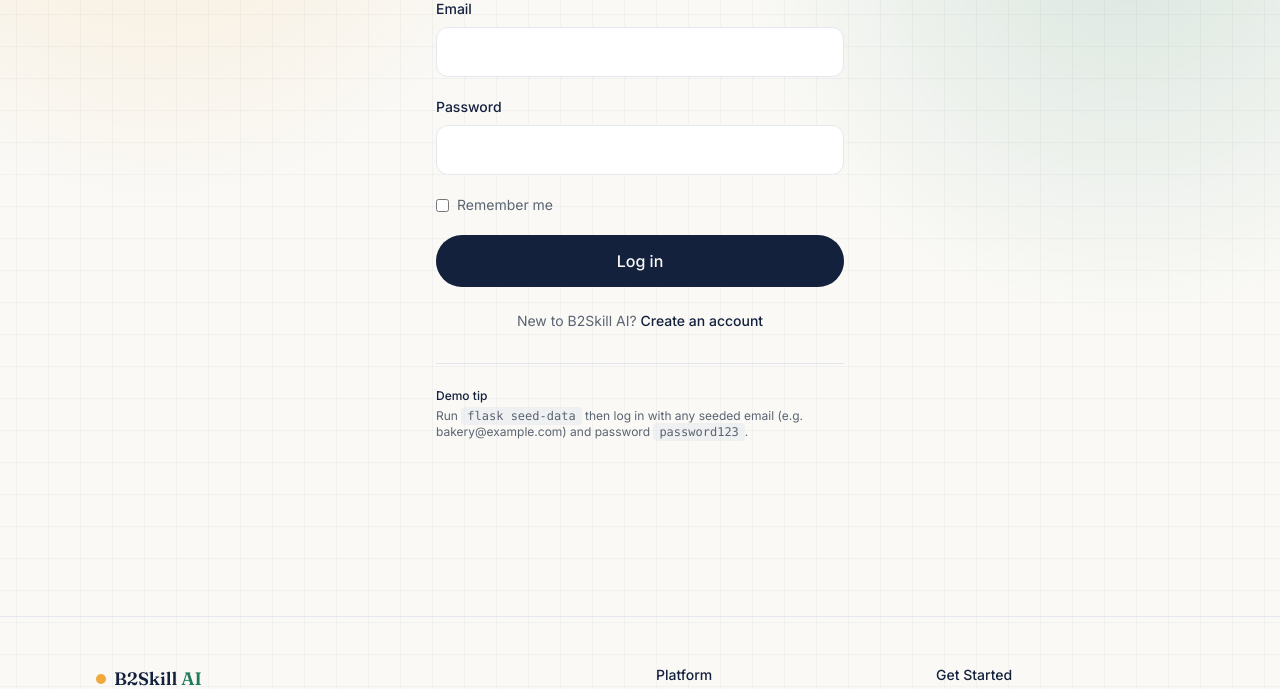
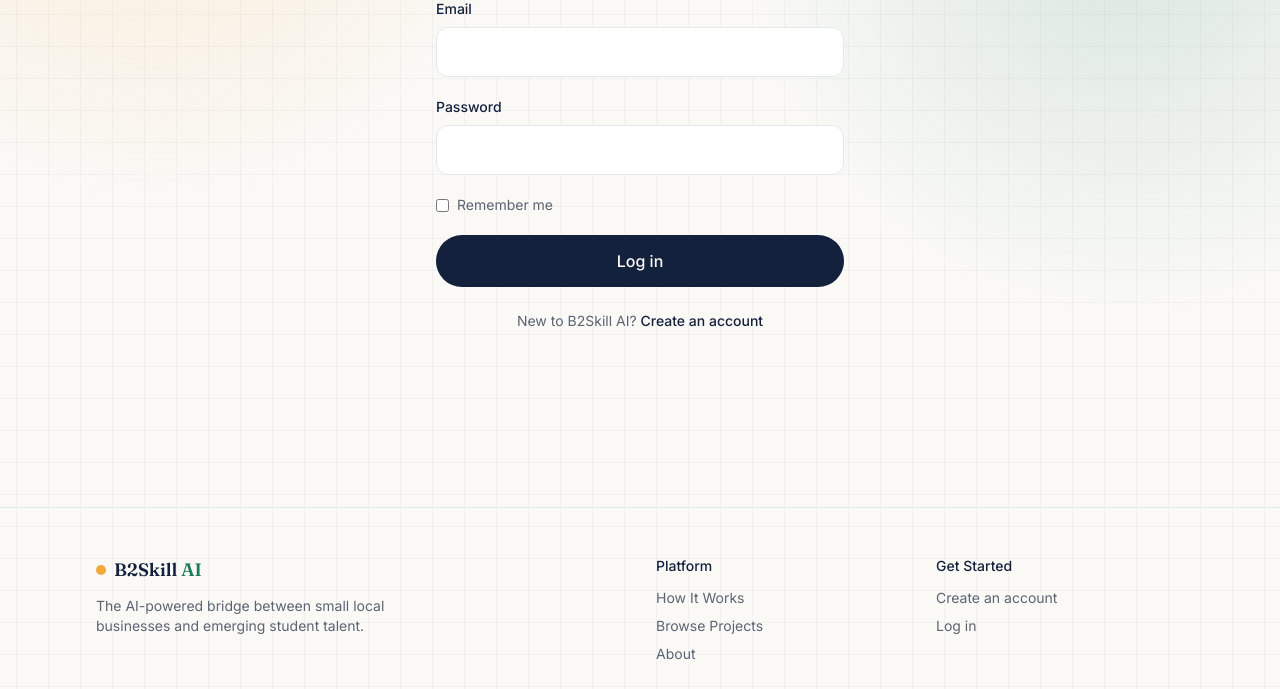
Before and after one commit to chakkartejas08/B2Skill, a Flask app: page /auth/login in a window 1280 px wide. Shown: the part 242-931 px from the top of the page. Run offline with Flask 3, Linux system fonts and the light colour scheme; some libraries are stand-ins or nearby versions.

Commit message:
Update login.html

```diff
--- a/app/templates/auth/login.html
+++ b/app/templates/auth/login.html
@@ -27,10 +27,5 @@
   </form>
 
   <p class="mt-6 text-center text-sm text-inkmuted">New to B2Skill AI? <a href="{{ url_for('auth.register') }}" class="text-ink font-medium hover:text-growth">Create an account</a></p>
-
-  <div class="mt-8 border-t border-steel pt-6 text-xs text-inkmuted">
-    <p class="font-medium text-ink mb-1">Demo tip</p>
-    <p>Run <code class="bg-steel/50 px-1.5 py-0.5 rounded">flask seed-data</code> then log in with any seeded email (e.g. bakery@example.com) and password <code class="bg-steel/50 px-1.5 py-0.5 rounded">password123</code>.</p>
-  </div>
 </section>
 {% endblock %}
```
